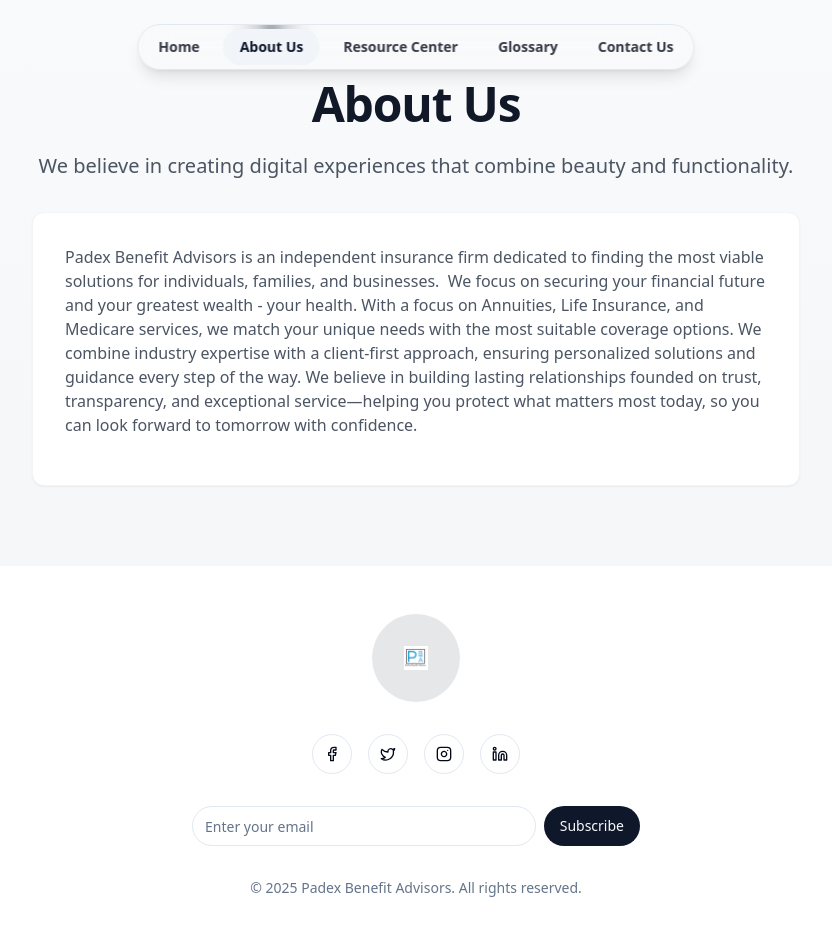
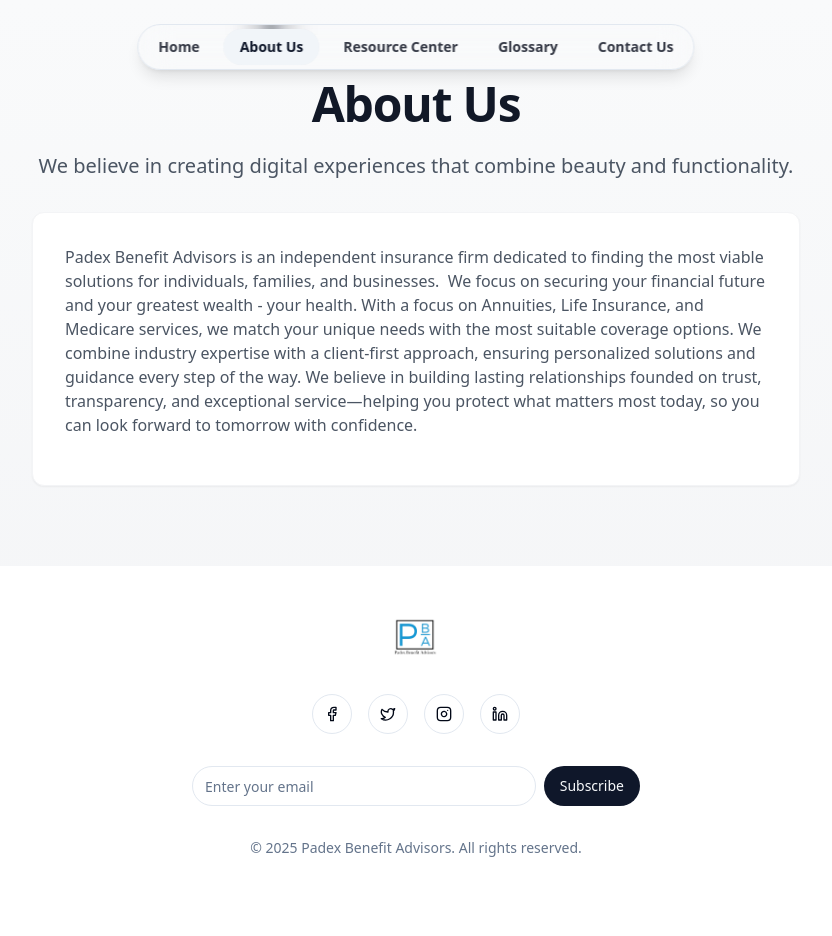
Before and after one commit to anointednetworks/padex, a React (Vite) app: page /about in a window 1280 px wide. Shown: the top 936 px of the page, without its empty margins (224-1056 px from the left). After the commit the page ends 906 px from the top, so only its background shows below. Built offline with nearby package versions, Linux system fonts and the light colour scheme.

Commit message:
Adjust stacked circular footer logo
Increase the size of the logo in the stacked circular footer and remove the gray circle background.

```diff
--- a/src/components/ui/stacked-circular-footer.tsx
+++ b/src/components/ui/stacked-circular-footer.tsx
@@ -9,11 +9,11 @@ function StackedCircularFooter() {
     <footer className="bg-background py-12">
       <div className="container mx-auto px-4 md:px-6">
         <div className="flex flex-col items-center">
-          <div className="mb-8 rounded-full bg-primary/10 p-8">
+          <div className="mb-8">
             <img
               src="/lovable-uploads/205d5d94-d950-49f6-a520-d2bdb3a39474.png"
               alt="Padex Benefit Advisors Logo"
-              className="h-6 w-auto"
+              className="h-12 w-auto"
             />
           </div>
           <div className="mb-8 flex space-x-4">
```
